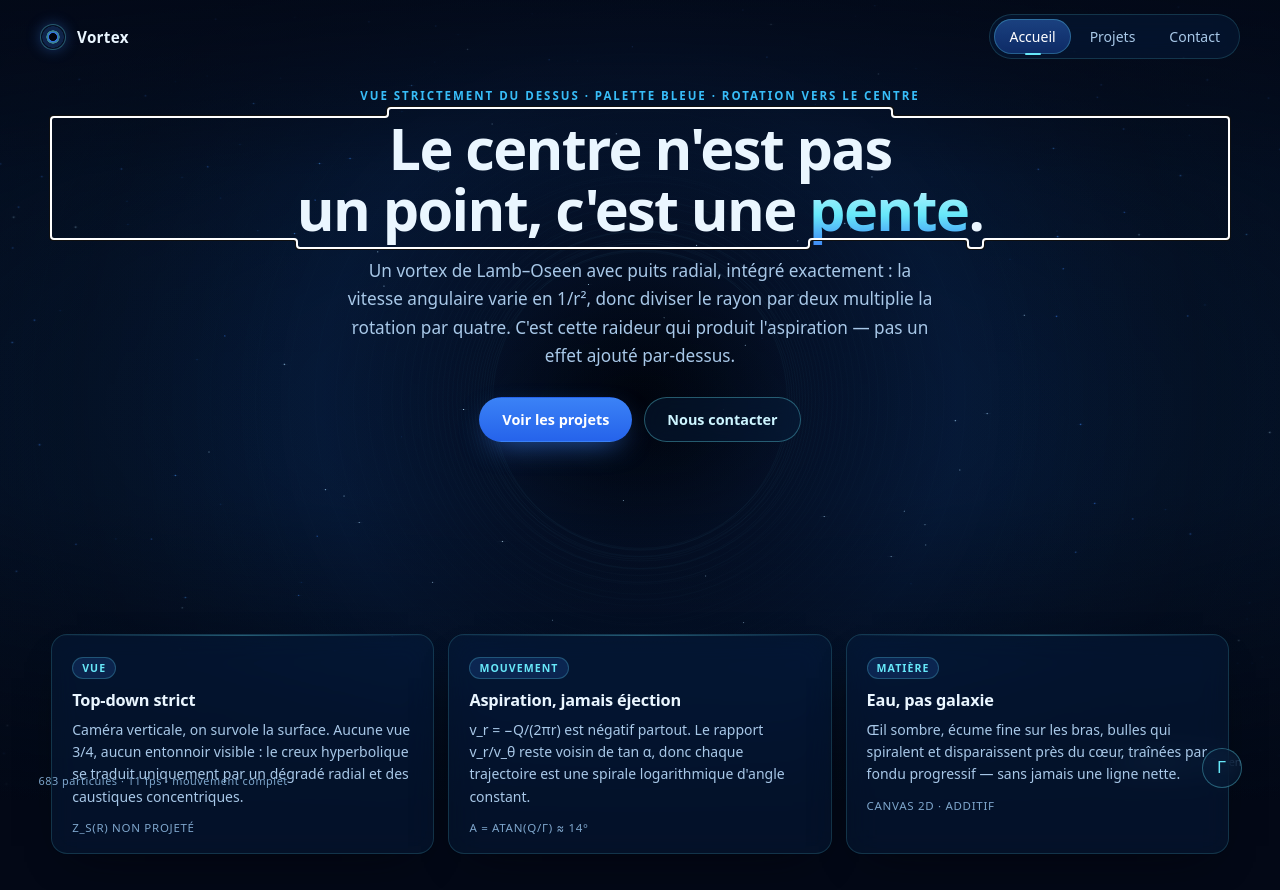
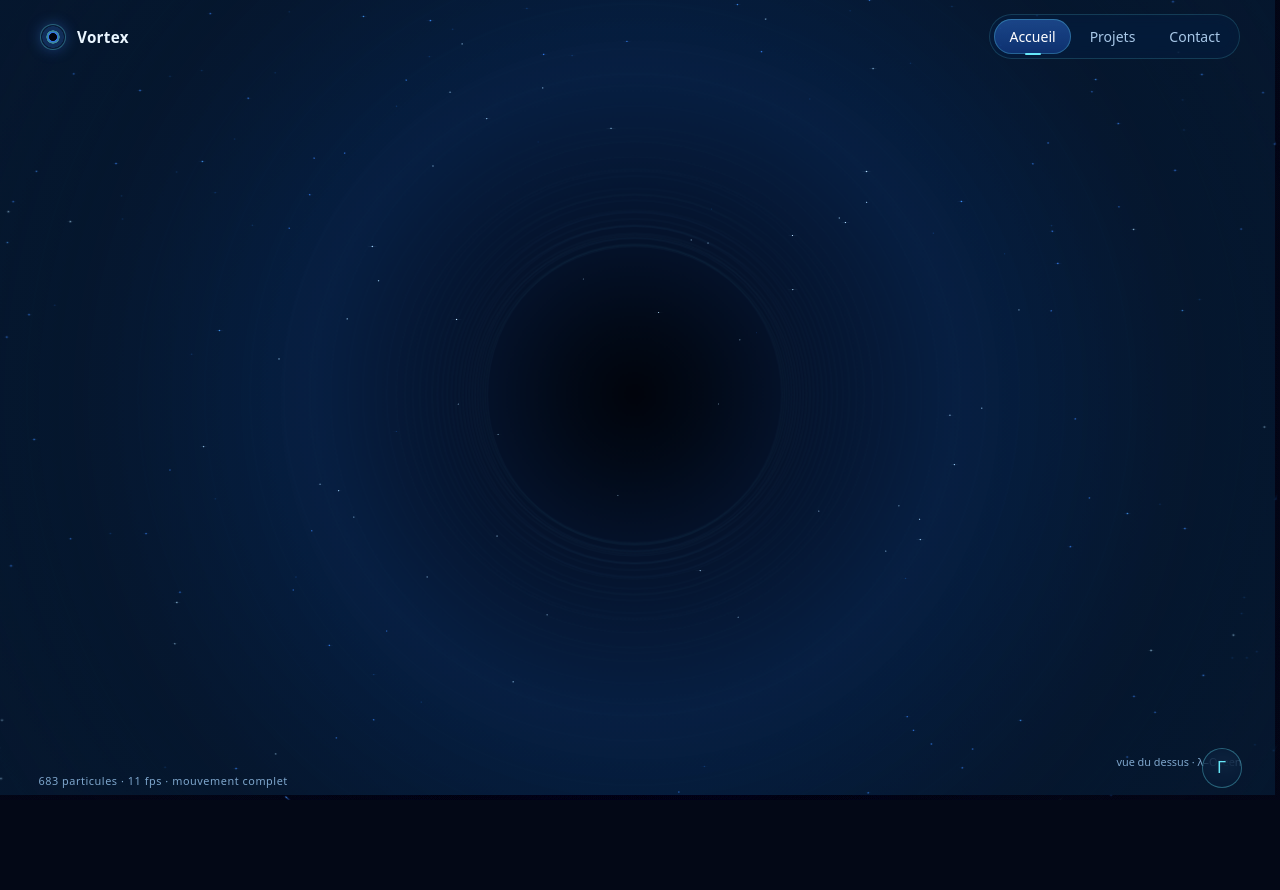
Before and after one commit to leocrapart-pixel/vortex-generator, a website: page index.html in a window 1280 px wide. After the commit the page ends 800 px from the top, so only its background shows below. Drawn offline with Linux system fonts and the light colour scheme; animation ran at ten frames a second.

Commit message:
Accueil : le vortex seul, sans texte ni habillage
La page d'accueil ne contient plus rien d'autre que le vortex. La route est
marquee 'bare' : le voile radial et le couloir central sont supprimes (ils
n'existaient que pour proteger du texte), donc le canvas remplit tout
l'ecran sans attenuation.

La navigation et le panneau physique restent accessibles : ils sont hors du
conteneur de vues, donc jamais remplaces par le routeur.

Accueil : 49 octets de HTML. Projets et Contact inchangees.

```diff
--- a/src/router.js
+++ b/src/router.js
@@ -37,6 +37,8 @@
     document.title = view.title;
     mount.innerHTML = view.render();
     mount.dataset.route = path;
+    /* Route « nue » : ni voile radial ni couloir central réservé. */
+    mount.classList.toggle('is-bare', !!view.bare);
     bindView(mount, path);
     current = path;
     markNav(view.nav);
--- a/src/styles.css
+++ b/src/styles.css
@@ -602,6 +602,19 @@ body { overflow-x: hidden; }
   .card:hover, .btn:hover { transform: none; }
 }
 
+/* ============================================================ route « nue »
+   Accueil : le vortex seul. Sans texte à protéger, le voile radial et le
+   couloir central n'ont plus de raison d'être — ils atténueraient l'image
+   pour rien. Le canvas remplit alors tout l'écran, sans réserve. */
+.view.is-bare {
+  gap: 0;
+  padding: 0;
+}
+.view.is-bare > .view__bare {
+  min-height: 100svh;
+}
+body:has(.view.is-bare) .veil { display: none; }
+
 @media (prefers-contrast: more) {
   :root {
     --ink-soft: #cfe6fb;
--- a/src/views.js
+++ b/src/views.js
@@ -64,28 +64,13 @@
     );
   }
 
+  /* Accueil : le vortex SEUL. Aucun texte, aucune carte, aucun appel à
+     l'action — la composition est le sujet. La navigation et le panneau
+     physique restent accessibles (ils sont hors du conteneur de vues).
+     `bare: true` supprime en plus le voile radial et le couloir central :
+     sans texte à protéger, plus rien ne doit atténuer l'image. */
   function viewHome() {
-    return (
-      '<div class="view__band view__band--top">' +
-        '<p class="eyebrow">Vue strictement du dessus · palette bleue · rotation vers le centre</p>' +
-        '<h1 class="display">Le centre n\'est pas<br>un point, c\'est une <em>pente</em>.</h1>' +
-        '<p class="lede">Un vortex de Lamb–Oseen avec puits radial, intégré exactement : ' +
-          'la vitesse angulaire varie en 1/r², donc diviser le rayon par deux multiplie ' +
-          'la rotation par quatre. C\'est cette raideur qui produit l\'aspiration — ' +
-          'pas un effet ajouté par-dessus.</p>' +
-        '<div class="actions">' +
-          '<a class="btn btn--primary" href="#/projets">Voir les projets</a>' +
-          '<a class="btn" href="#/contact">Nous contacter</a>' +
-        '</div>' +
-      '</div>' +
-      '<div class="view__band view__band--bottom">' +
-        '<div class="grid grid--3">' +
-          card({ tag: 'Vue', title: 'Top-down strict', body: "Caméra verticale, on survole la surface. Aucune vue 3/4, aucun entonnoir visible : le creux hyperbolique se traduit uniquement par un dégradé radial et des caustiques concentriques.", meta: 'z_s(r) non projeté' }) +
-          card({ tag: 'Mouvement', title: 'Aspiration, jamais éjection', body: "v_r = −Q/(2πr) est négatif partout. Le rapport v_r/v_θ reste voisin de tan α, donc chaque trajectoire est une spirale logarithmique d'angle constant.", meta: 'α = atan(Q/Γ) ≈ 14°' }) +
-          card({ tag: 'Matière', title: 'Eau, pas galaxie', body: "Œil sombre, écume fine sur les bras, bulles qui spiralent et disparaissent près du cœur, traînées par fondu progressif — sans jamais une ligne nette.", meta: 'Canvas 2D · additif' }) +
-        '</div>' +
-      '</div>'
-    );
+    return '<div class="view__bare" aria-hidden="true"></div>';
   }
 
   function viewProjects() {
@@ -140,7 +125,7 @@
   }
 
   const VIEWS = {
-    '/': { title: 'Vortex — Accueil', render: viewHome, nav: 'accueil' },
+    '/': { title: 'Vortex', render: viewHome, nav: 'accueil', bare: true },
     '/projets': { title: 'Vortex — Projets', render: viewProjects, nav: 'projets' },
     '/contact': { title: 'Vortex — Contact', render: viewContact, nav: 'contact' }
   };
```
Also changed, not shown: tests/dom.test.js (+27 -14 lines).
